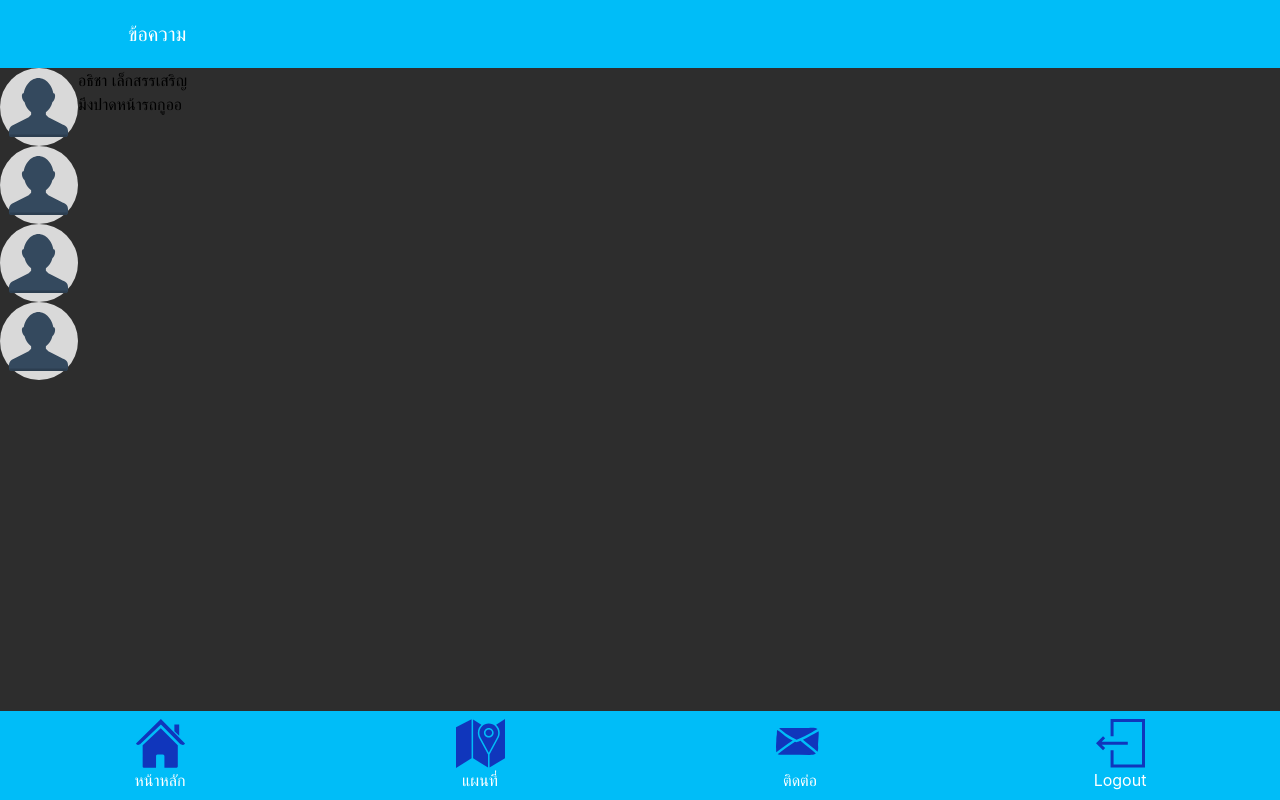
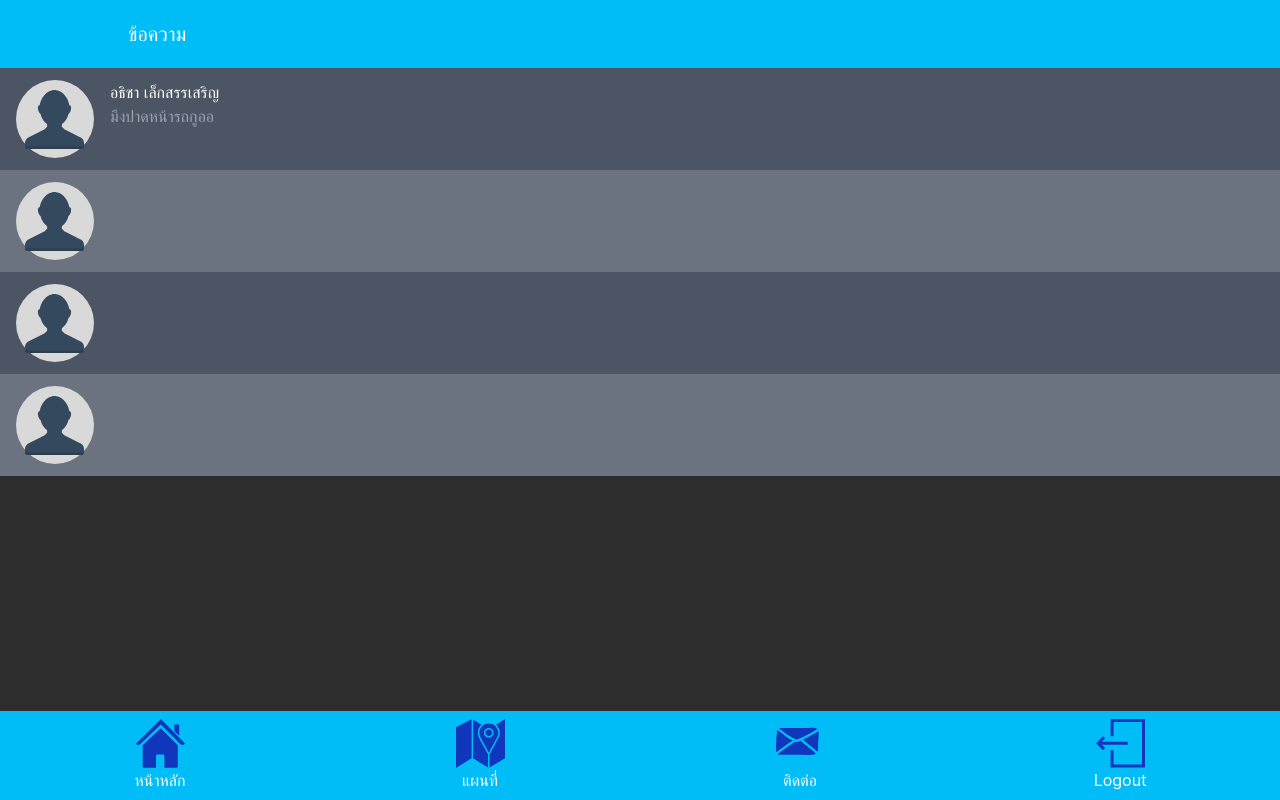
Before and after one commit to tonkaew131/BostonApp, a Next.js app: page /driver/contact in a window 1280 px wide. Built offline with nearby package versions, Linux system fonts and the light colour scheme.

Commit message:
Finishing Contact

```diff
--- a/pages/driver/contact/index.js
+++ b/pages/driver/contact/index.js
@@ -1,8 +1,8 @@
 import DriverNavBar from "../../../components/DriverNavBar";
 
 function ChatBox(props) {
-    return (<div className="flex">
-        <div>
+    return (<div className={`flex ${props.index % 2 ? 'bg-gray-500' : 'bg-gray-600'} py-3`}>
+        <div className="mx-4">
             <svg width="78" height="78" viewBox="0 0 78 78" fill="none" xmlns="http://www.w3.org/2000/svg">
                 <circle cx="39" cy="39" r="39" fill="#D9D9D9" />
                 <g clip-path="url(#clip0_0_1)">
@@ -15,11 +15,10 @@ function ChatBox(props) {
                     </clipPath>
                 </defs>
             </svg>
-
         </div>
-        <div>
-            <p>{props.name}</p>
-            <p>{props.message}</p>
+        <div className="text-white">
+            <p className="">{props.name}</p>
+            <p className="text-gray-400">{props.message}</p>
         </div>
     </div>)
 }
```
